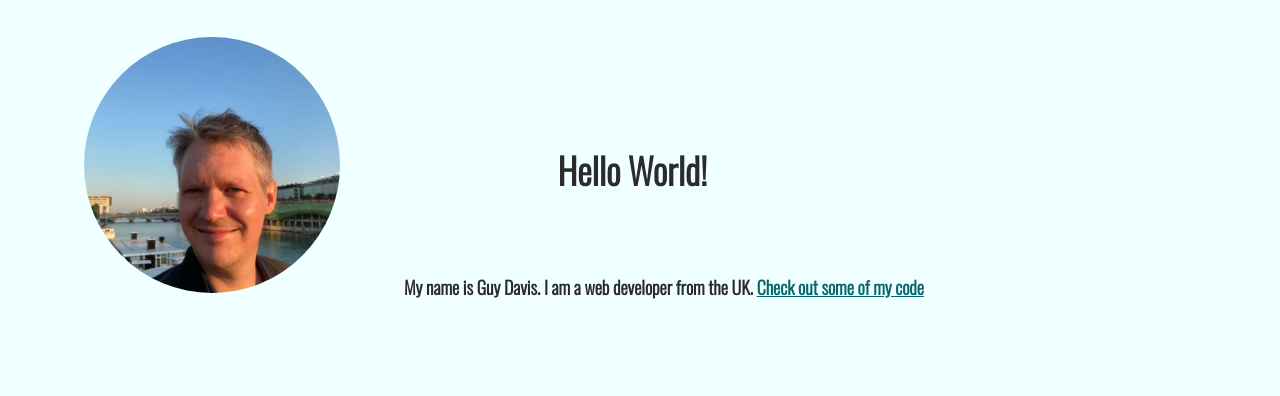
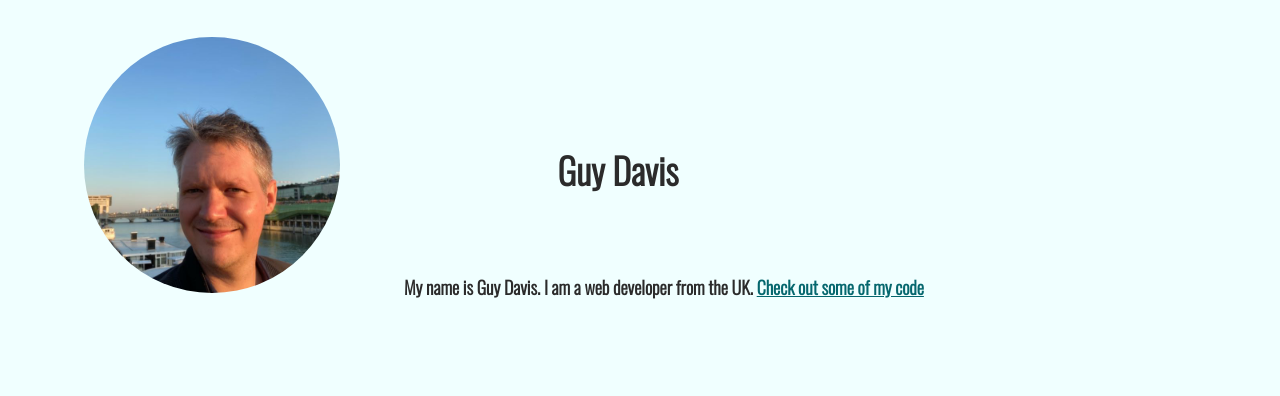
Before and after one commit to Guido43/portfolio-website, a plain HTML site: page index.html in a window 1280 px wide. Shown: the part 146-542 px from the top of the page. Drawn offline with nearby package versions, Linux system fonts and the light colour scheme.

Commit message:
Update index.html
changed h1 text

```diff
--- a/index.html
+++ b/index.html
@@ -18,7 +18,7 @@
     <header class="page-header">
         <img class="logo" src="./img/logomy.jpeg" alt="a personallogo of Guy Davis with text in uppercase letters">
         <div><img src="./img/myportrait.jpg" class="profile_portrait" alt="A portrait of Guy Davis">
-            <h1>Hello World!</h1>
+            <h1>Guy Davis</h1>
             <p class="float-text">My name is Guy Davis. I am a <span>web</span> developer from the UK.
                 <a href="#">Check out some of my code</a>
             </p>
```
